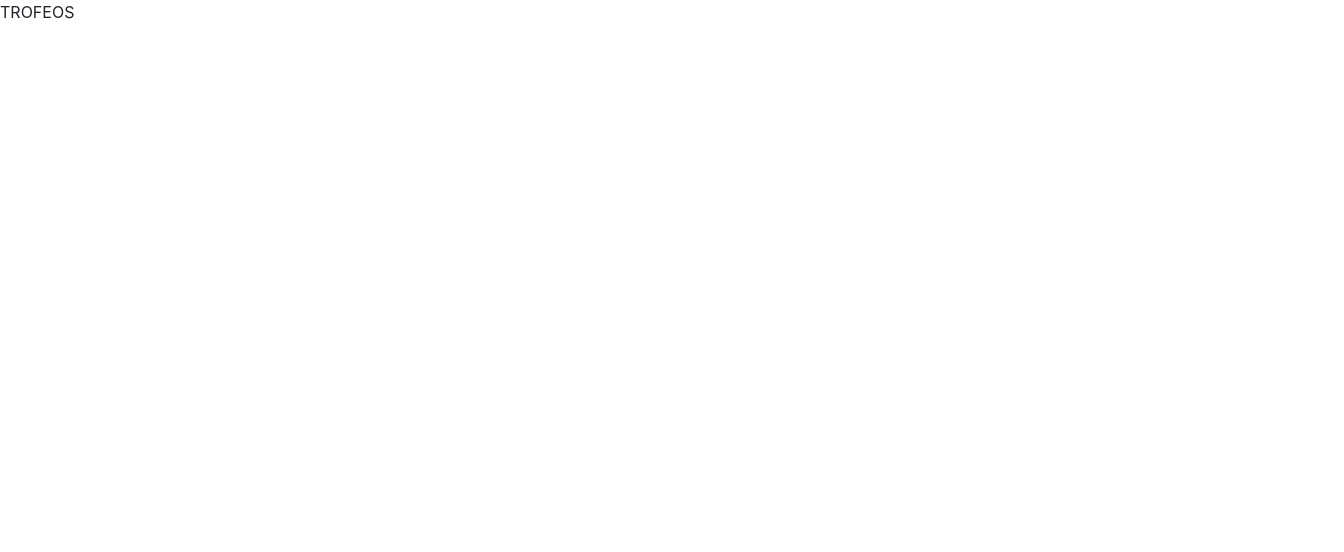
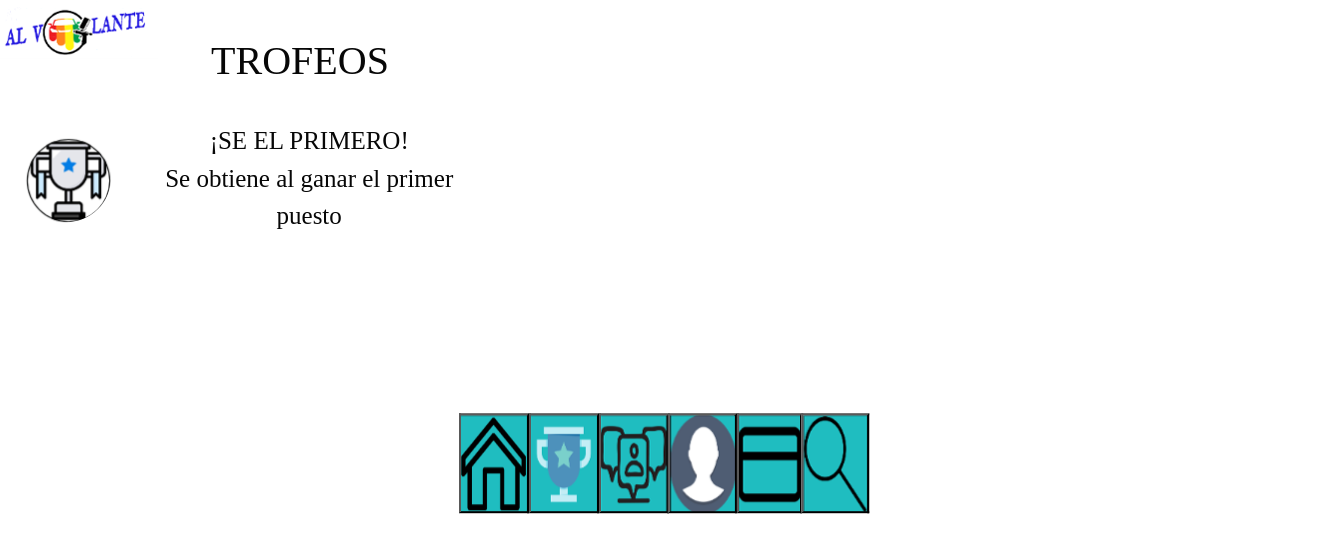
Before and after one commit to JohnFlorez25/equipo7_sa_ppi2020, a React (Create React App) app in the folder al_volante1/: page /Trofeos in a window 1280 px wide. Shown: the top 552 px of the page, 1344 px wide, since content can reach past the window. Built offline with nearby package versions, Linux system fonts and the light colour scheme.

Commit message:
Actualización frontend

```diff
--- /dev/null
+++ b/al_volante1/src/Css/Trofeos.css
@@ -0,0 +1,20 @@
+.title{
+    font-size: 40px;
+}
+.Barra{
+    transform:  translate(5%, 25%);
+}
+.Trofeo1{
+    background-image: url("../imagenes/trofeo1.png");
+    transform:  translate(9%, -45%);
+    height:100px;
+    width:102px;
+    border-radius: 45px;
+    font-size: 25px;
+}
+p{
+
+    text-align: center;
+    width: 600px;
+    padding: -15px;
+}
--- a/al_volante1/src/Pages/Trofeos.js
+++ b/al_volante1/src/Pages/Trofeos.js
@@ -1,13 +1,61 @@
 import React, { Component } from 'react';
-import 'bootstrap/dist/css/bootstrap.min.css';
+import '../Css/Pantallaprincipal.css';
+import '../Css/Trofeos.css';
+class Trofeos extends Component {
 
-class Trofeos extends Component {
+    Pantallaprincipal=()=>{
+        window.location.href="./Pantallaprincipal";
+    }
+    Trofeos=()=>{
+        window.location.href="./Trofeos";
+    }
+    Raking=()=>{
+        window.location.href="./Raking";
+    }
+    Perfil=()=>{
+        window.location.href="./Perfil";
+
+    }
+    Donaciones=()=>{
+        window.location.href="./Donaciones";
+
+    }
     render() {
         return (
-            <div>
+
+            <header className="Pantalla">
+            <div className="title" >
             <p>TROFEOS</p>
+            <br/>
+
+
+            <div className="Trofeo1">
+            <p>¡SE EL PRIMERO!
+            <br/>
+            Se obtiene al ganar el primer
+            <br/>
+             puesto
+            </p>
             </div>
-        );
+            <br/>
+            <div className="Barra">
+            <button className="Menu" onClick={()=>this.Pantallaprincipal()}></button>
+            <br/>
+            <button className="Trofeos" onClick={()=>this.Trofeos()}></button>
+            <br/>
+            <button className="Raking" onClick={()=>this.Raking()}></button>
+            <br/>
+            <button className="Perfil" onClick={()=>this.Perfil()}></button>
+            <br/>
+            <button className="Donaciones" onClick={()=>this.Donaciones()}></button>
+            <br/>
+            <button className="Busqueda" ></button>
+            <br/>
+            </div>
+            </div>
+            </header>
+
+    );
     }
 }
 export default Trofeos;
```
